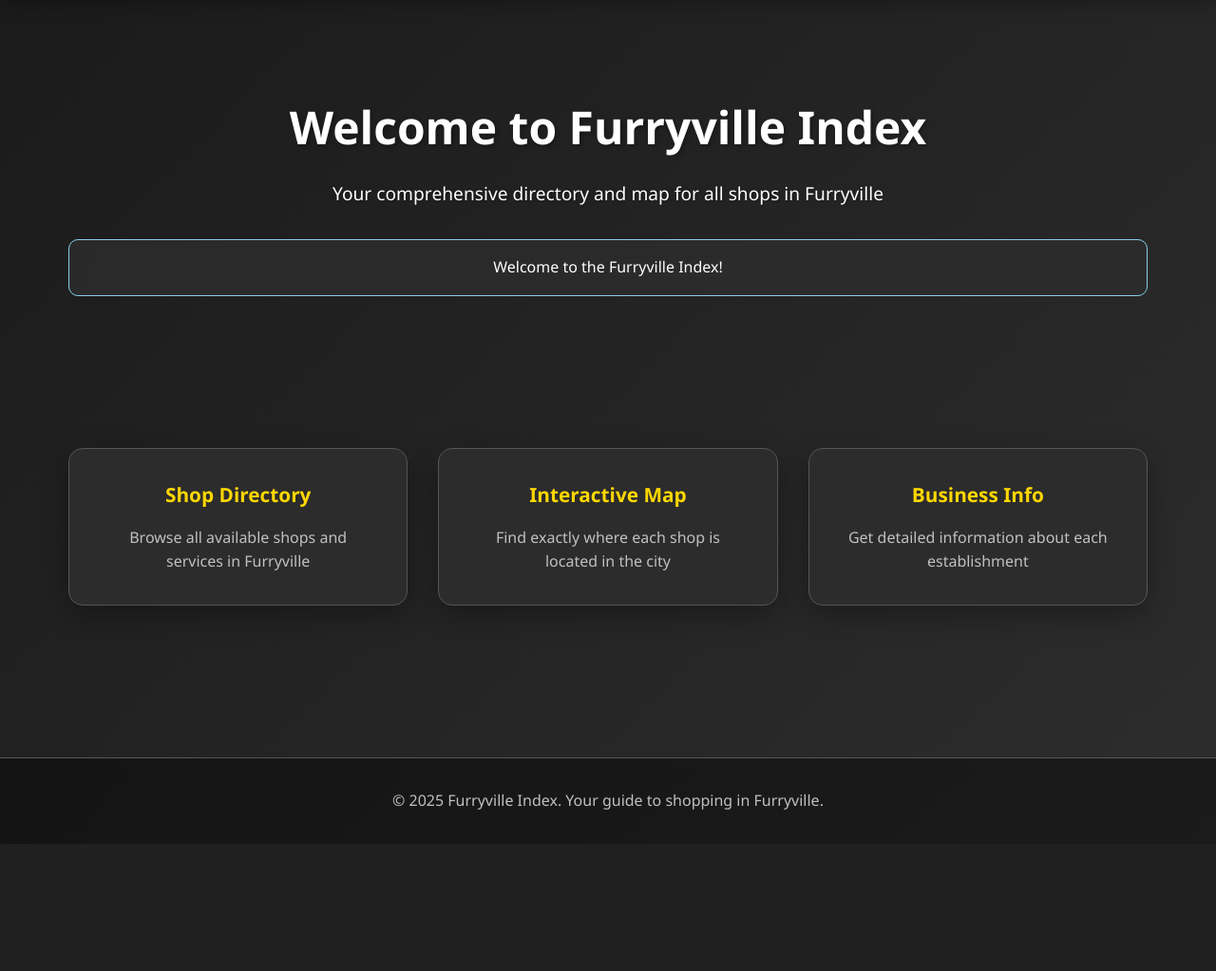
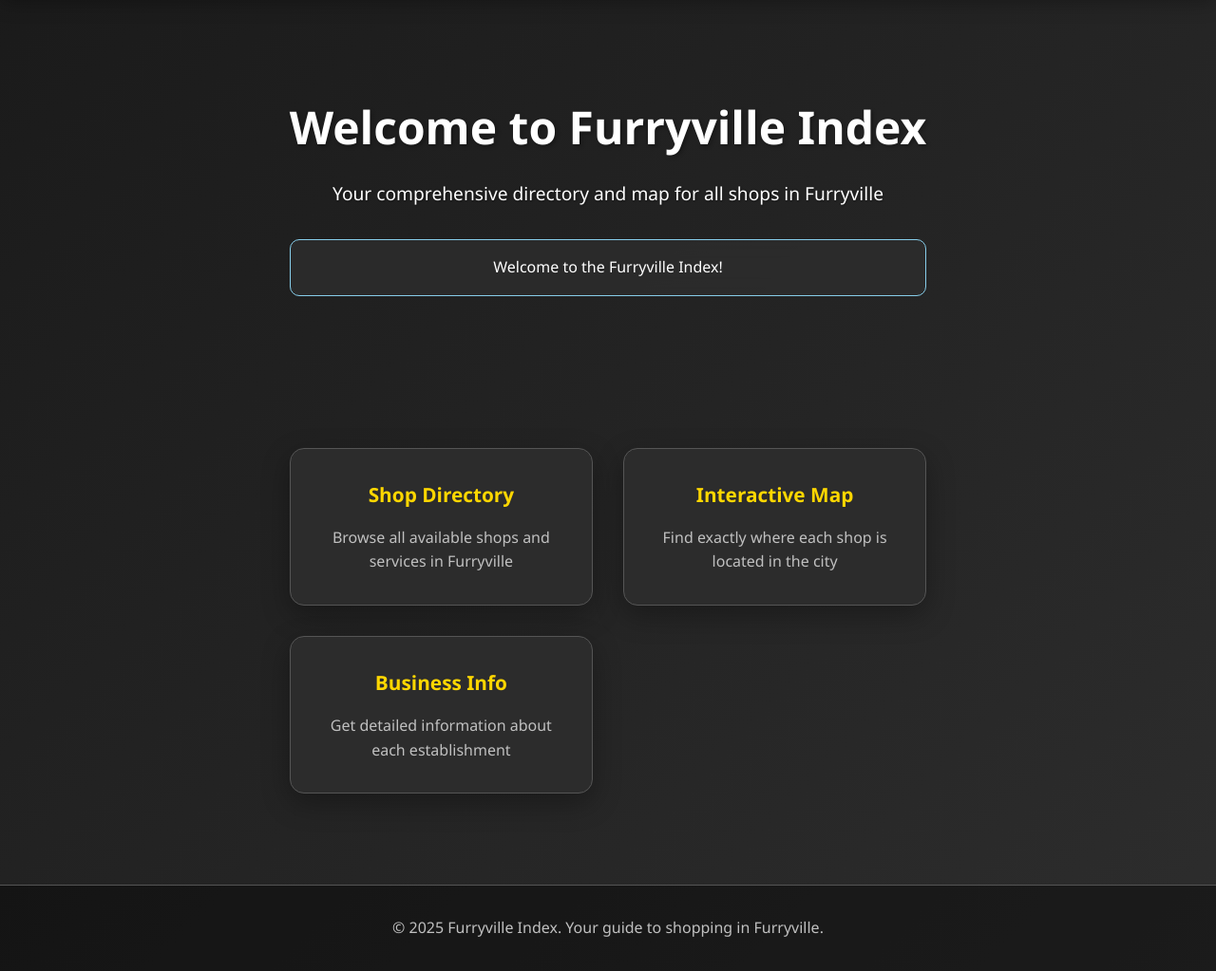
Before and after one commit to Postman67/furryville-index, a Flask app: page / in a window 1280 px wide. Shown: the part 72-1095 px from the top of the page at 95% size. Before the commit the page ends 925 px from the top, so only its background shows below. Run offline with Flask 3, Linux system fonts and the light colour scheme.

Commit message:
Changed footer to be sticky

```diff
--- a/static/css/style.css
+++ b/static/css/style.css
@@ -12,6 +12,8 @@ body {
     color: #e0e0e0;
     background: linear-gradient(135deg, #1a1a1a 0%, #2d2d2d 100%);
     min-height: 100vh;
+    display: flex;
+    flex-direction: column;
 }
 
 /* Navigation */
@@ -67,6 +69,7 @@ body {
     max-width: 1200px;
     margin: 0 auto;
     padding: 2rem;
+    flex: 1;
 }
 
 .hero-section {
@@ -333,8 +336,8 @@ footer {
     padding: 2rem;
     color: #c0c0c0;
     background: rgba(0, 0, 0, 0.4);
-    margin-top: 4rem;
     border-top: 1px solid #555;
+    margin-top: auto;
 }
 
 /* Responsive Design */
```
